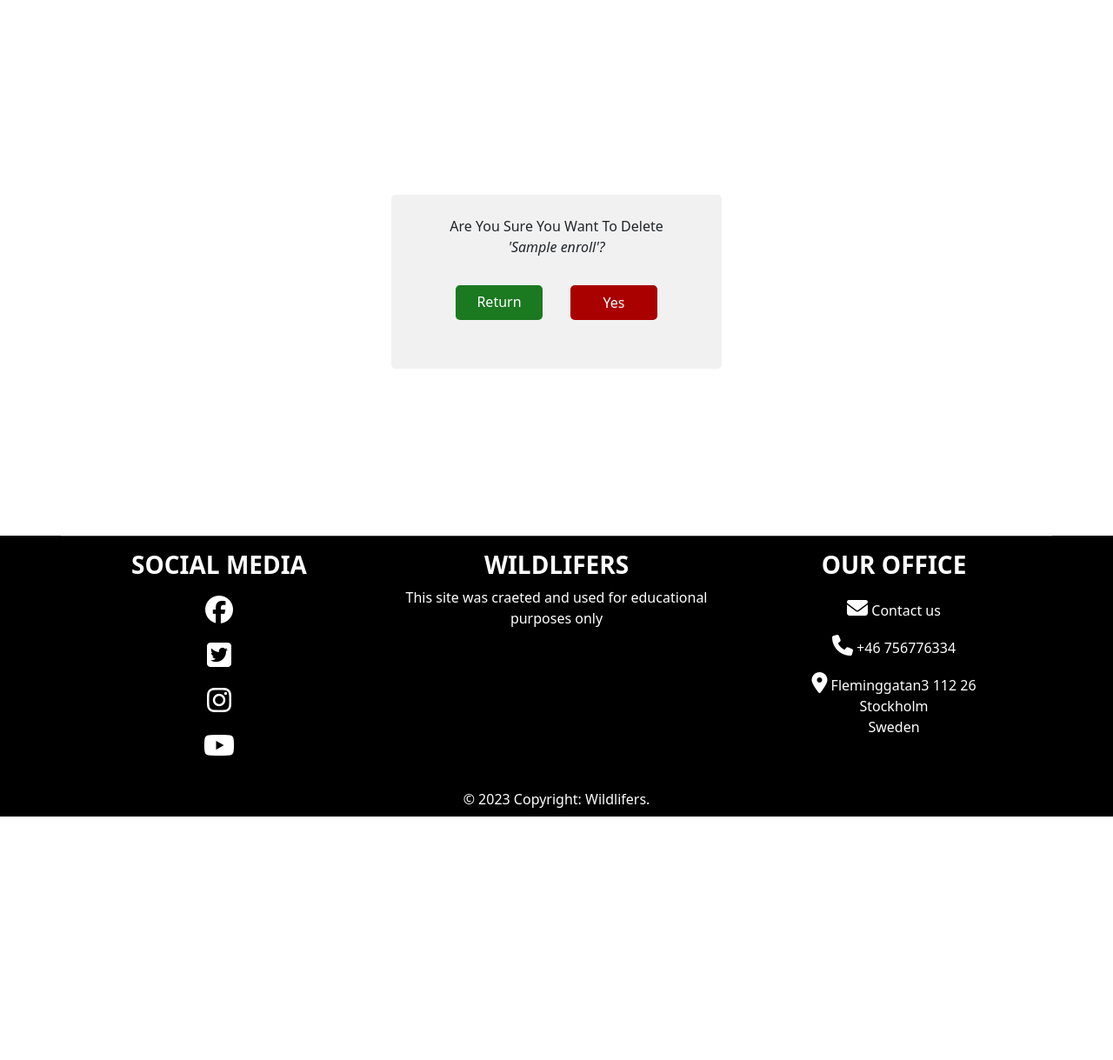
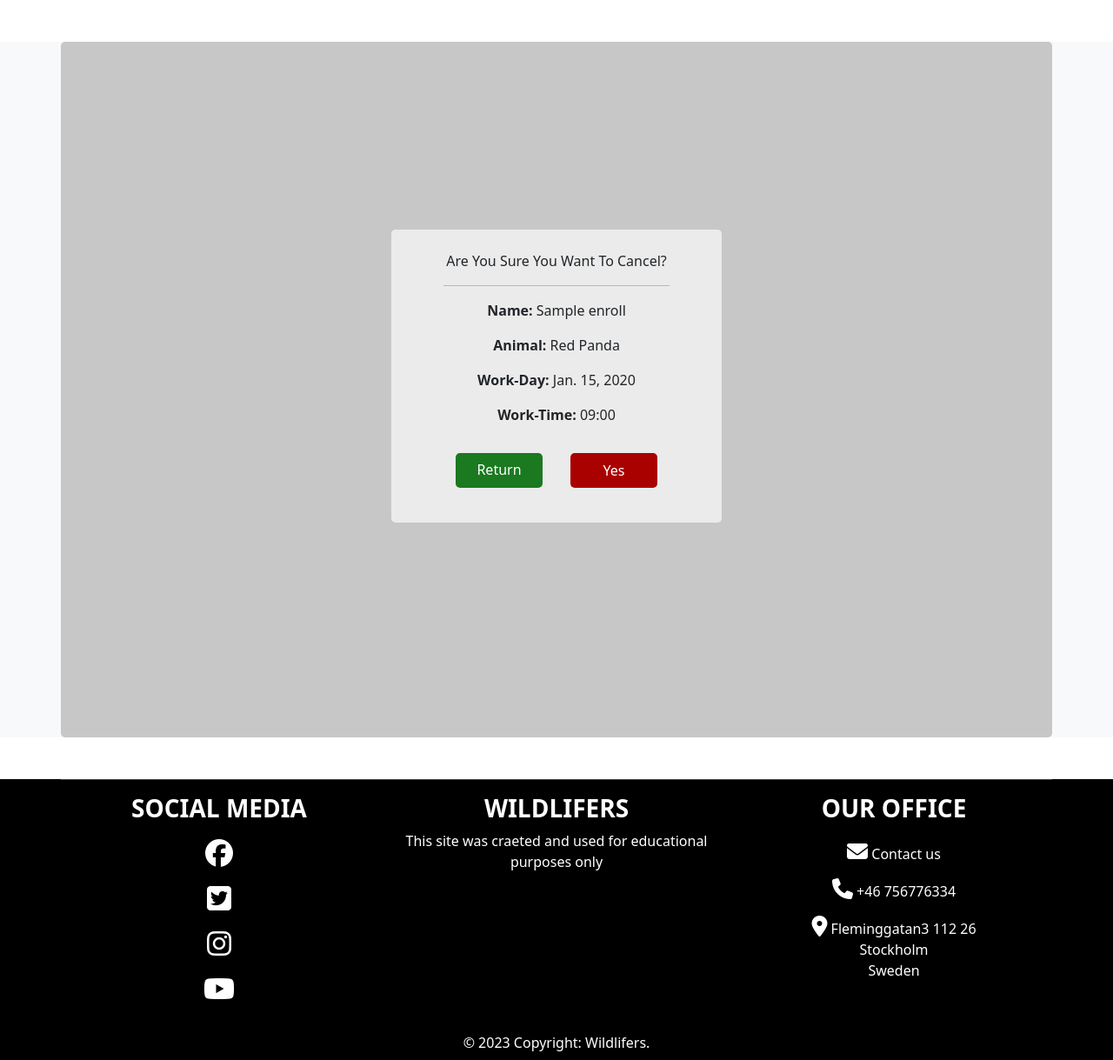
Before and after one commit to Ewie1/CI_PP4_Wildlifers, a Django app: page /enrollment_cancel/1 in a window 1280 px wide. Shown: the part 66-1285 px from the top of the page at 87% size. Before the commit the page ends 1005 px from the top, so only its background shows below. Run offline with Django 3.2, Linux system fonts and the light colour scheme; tables that the repository leaves empty hold one stand-in row (values such as "Sample post"); some libraries are stand-ins or nearby versions.

Commit message:
Add style to delete page

```diff
--- a/booking/templates/booking/enrollment_delete.html
+++ b/booking/templates/booking/enrollment_delete.html
@@ -1,9 +1,8 @@
 {% extends "base.html" %}
 
 {% block content %}
-<div class="form-page-wrap">
-  <div class="container confirmation-form">
-    <h1 class="text-center"></h1>
+<div class="form-page-wrap bg-light">
+  <div class="container confirmation-form bg-darker mt-5 mb-5 rounded-3">
     <div class="row d-flex justify-content-center mb-5">
       <div class="delete-confirmation col-12 col-md-8 col-lg-4 rounded-3 text-center m-3">
         <div class="row g-0">
@@ -11,7 +10,20 @@
             <div class="card-body p-md-4 mx-md-4">
               <form method="POST">
                 {% csrf_token %}
-                <p>Are You Sure You Want To Delete <i> '{{ enrollment }}'?</i> </p>
+                <p>Are You Sure You Want To Cancel? </p>
+                <hr>
+                <p>
+                    <b>Name:</b> {{ enrollment.name }}
+                </p>
+                <p>
+                    <b>Animal:</b> {{enrollment.animal_name}}
+                </p>
+                <p>
+                    <b>Work-Day:</b> {{ enrollment.start_date }}
+                </p>
+                <p>
+                    <b>Work-Time:</b> {{ enrollment.work_time }}
+                </p>
                 <div class="row justify-content-center delete-buttons">
                     <a href="{% url 'enrollments' %}" class="m-3">Return</a>
                     <button type="submit" class="btn-cancel m-3">Yes</button>
--- a/booking/templates/booking/enrollment_list.html
+++ b/booking/templates/booking/enrollment_list.html
@@ -4,7 +4,7 @@
 <div  class="booking-list-background">
     <div class="container">
 
-        <h2 class="text-center mt-5 p-3">Your Bookings: <hr> </h2>
+        <h2 class="text-center mt-5 p-3">My Schedule: <hr> </h2>
         <p class="text-center">
            <em> Here you can see, change or cancel your enrollments. <br>
             Give us a thumds up when the tasks are completed!</em>
@@ -29,6 +29,7 @@
                     <div class="col-md delete-buttons">
                         <h3 class="m-3">{{  booking.volunteer_job }}</h3>
                         <hr>
+                       <span class="text-muted">{{booking.created_date}}</span>
                         <p>
                             <b>Name:</b> {{ booking.name }}
                         </p>
--- a/static/css/style.css
+++ b/static/css/style.css
@@ -499,14 +499,13 @@ footer h3 {
 /* Style for Delete confirmation page*/
 
 .confirmation-form {
-    height: 600px;
+    height: 800px;
     text-align: center;
     padding-top: 200px;
 }
 
 .delete-confirmation {
     background: rgba(240, 240, 240, 0.888);
-    height: 200px;
     display: inline;
 }
 
```
